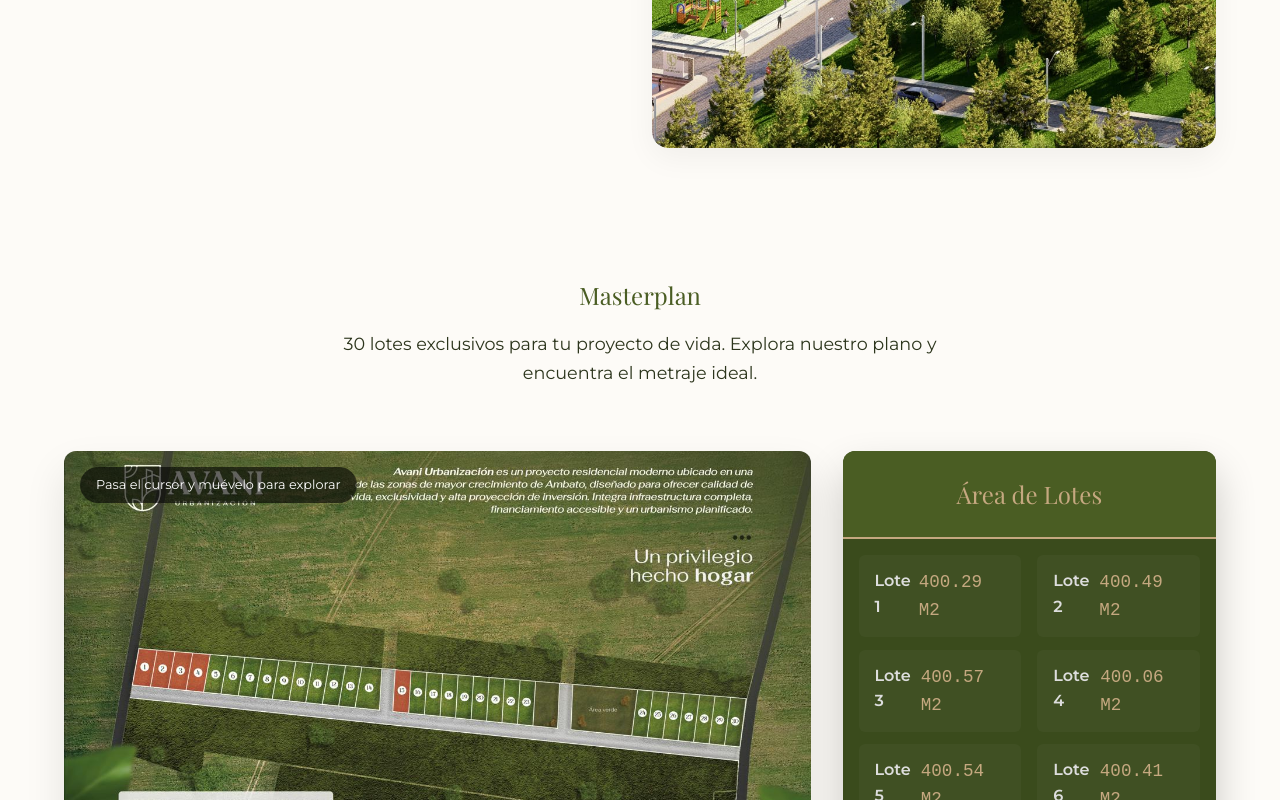
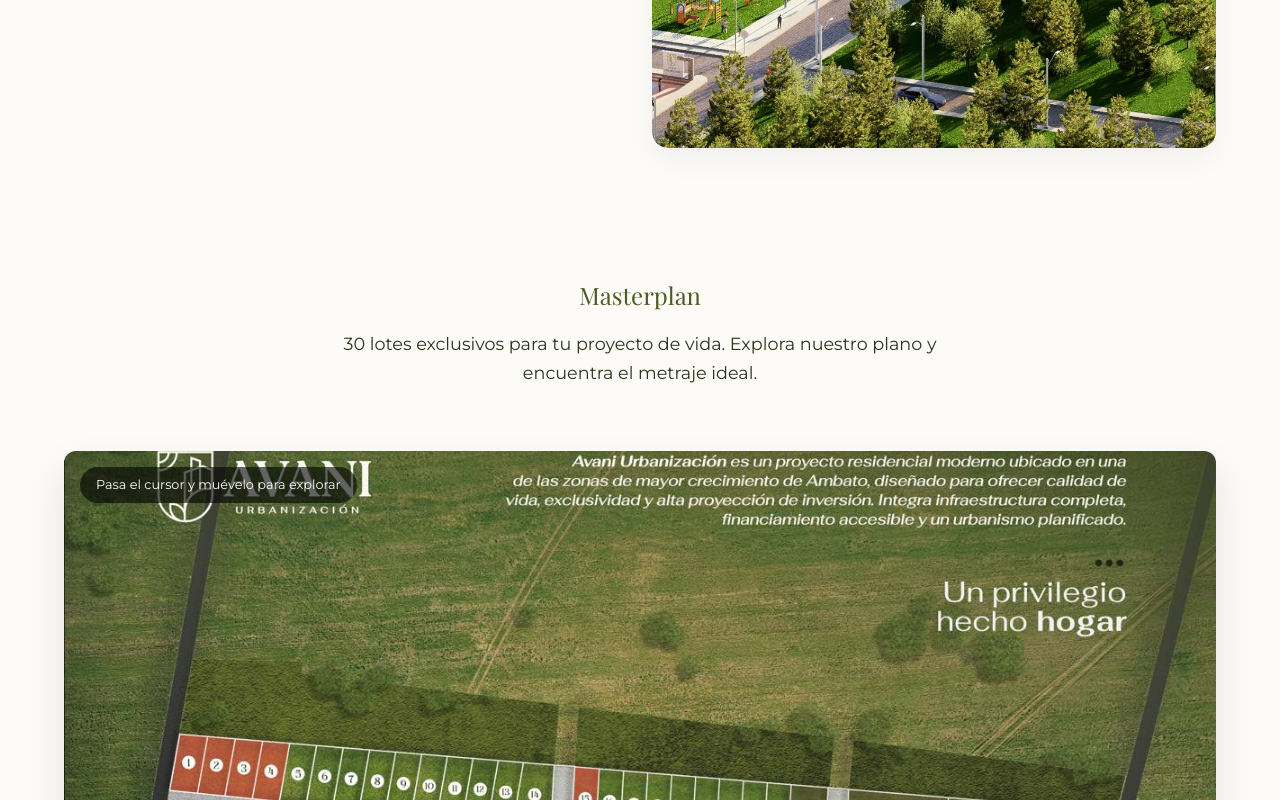
Before and after one commit to Manuelherrera22/Avani, a React (Vite) app: page / in a window 1280 px wide. Shown: the part 2653-3453 px from the top of the page. Built offline with nearby package versions, Linux system fonts and the light colour scheme; a web font is replaced by a local one.

Commit message:
refactor: simplify Masterplan layout to full width image viewer

```diff
--- a/src/components/Masterplan.css
+++ b/src/components/Masterplan.css
@@ -23,17 +23,9 @@
     font-size: 1.1rem;
 }
 
-.masterplan-content {
-    display: grid;
-    grid-template-columns: 2fr 1fr;
-    gap: 2rem;
-    align-items: start;
-}
-
 @media (max-width: 1024px) {
     .masterplan-content {
-        grid-template-columns: 1fr;
-        gap: 3rem;
+        display: block;
     }
 }
 
@@ -89,102 +81,8 @@
     font-weight: bold;
 }
 
-/* Data Table */
-.masterplan-data {
-    height: 100%;
-}
-
-.data-table-wrapper {
-    background: var(--avani-olive-dark);
-    color: var(--avani-light);
-    border-radius: 12px;
-    overflow: hidden;
-    box-shadow: 0 20px 40px rgba(0, 0, 0, 0.2);
-    height: 600px;
-    display: flex;
-    flex-direction: column;
-}
-
-.data-table-header {
-    background: var(--avani-olive);
-    padding: 1.5rem;
-    text-align: center;
-    border-bottom: 2px solid var(--avani-gold);
-}
-
-.data-table-header h3 {
-    margin: 0;
-    color: var(--avani-gold);
-    font-family: var(--font-heading);
-    font-weight: 500;
-    font-size: 1.5rem;
-}
-
-.data-table-body {
-    flex: 1;
-    overflow-y: auto;
-    padding: 1rem;
-}
-
-/* Mini Custom Scrollbar exclusively for the table */
-.custom-scroll::-webkit-scrollbar {
-    width: 6px;
-}
-
-.custom-scroll::-webkit-scrollbar-track {
-    background: rgba(255, 255, 255, 0.05);
-    border-radius: 4px;
-}
-
-.custom-scroll::-webkit-scrollbar-thumb {
-    background: var(--avani-gold);
-    border-radius: 4px;
-}
-
-.data-grid {
-    display: grid;
-    grid-template-columns: 1fr 1fr;
-    row-gap: 0.8rem;
-    column-gap: 1rem;
-}
-
-.data-row {
-    display: flex;
-    justify-content: space-between;
-    padding: 0.8rem;
-    background: rgba(255, 255, 255, 0.03);
-    border-radius: 6px;
-    border-left: 3px solid transparent;
-    transition: all 0.2s ease;
-}
-
-.data-row:hover {
-    background: rgba(255, 255, 255, 0.08);
-    border-left-color: var(--avani-gold);
-    transform: translateX(3px);
-}
-
-.lote-id {
-    font-weight: 600;
-    color: #ddd;
-}
-
-.lote-area {
-    color: var(--avani-gold);
-    font-family: monospace;
-    font-size: 1.1rem;
-}
-
 @media (max-width: 480px) {
-    .data-grid {
-        grid-template-columns: 1fr;
-    }
-
     .masterplan {
         padding: 4rem 0;
     }
-
-    .data-table-wrapper {
-        height: 400px;
-    }
 }
--- a/src/components/Masterplan.jsx
+++ b/src/components/Masterplan.jsx
@@ -34,15 +34,16 @@ const Masterplan = () => {
                     </p>
                 </motion.div>
 
-                <div className="masterplan-content">
+                <div className="masterplan-content" style={{ display: 'block' }}>
                     <motion.div
                         className="masterplan-viewer"
                         initial={{ scale: 0.95, opacity: 0 }}
                         whileInView={{ scale: 1, opacity: 1 }}
                         viewport={{ once: true }}
                         transition={{ duration: 0.8, delay: 0.2 }}
+                        style={{ width: '100%', maxWidth: '1400px', margin: '0 auto' }}
                     >
-                        {/* Interactive Image Viewer - Place image in public folder */}
+                        {/* Interactive Image Viewer */}
                         <div
                             className="image-zoom-container"
                             onMouseMove={(e) => {
@@ -57,42 +58,17 @@ const Masterplan = () => {
                             onMouseLeave={(e) => {
                                 const img = e.currentTarget.querySelector('.masterplan-img-placeholder');
                                 if (img) {
-                                    // Reset after transition finishes or gradually
                                     setTimeout(() => {
                                         img.style.transformOrigin = `50% 50%`;
                                     }, 300);
                                 }
                             }}
+                            style={{ paddingTop: '56.25%' /* 16:9 Aspect Ratio */ }}
                         >
                             <div className="viewer-hint">
                                 <span>Pasa el cursor y muévelo para explorar</span>
                             </div>
-                            {/* Asuming the user will put masterplan.jpg in the public folder */}
                             <div className="masterplan-img-placeholder" style={{ backgroundImage: "url('/Master plan.jpeg')" }}>
-                            </div>
-                        </div>
-                    </motion.div>
-
-                    <motion.div
-                        className="masterplan-data"
-                        initial={{ x: 50, opacity: 0 }}
-                        whileInView={{ x: 0, opacity: 1 }}
-                        viewport={{ once: true }}
-                        transition={{ duration: 0.8, delay: 0.4 }}
-                    >
-                        <div className="data-table-wrapper">
-                            <div className="data-table-header">
-                                <h3>Área de Lotes</h3>
-                            </div>
-                            <div className="data-table-body custom-scroll">
-                                <div className="data-grid">
-                                    {lotesData.map((lote) => (
-                                        <div key={lote.id} className="data-row">
-                                            <span className="lote-id">Lote {lote.id}</span>
-                                            <span className="lote-area">{lote.area.toFixed(2)} M2</span>
-                                        </div>
-                                    ))}
-                                </div>
                             </div>
                         </div>
                     </motion.div>
```
